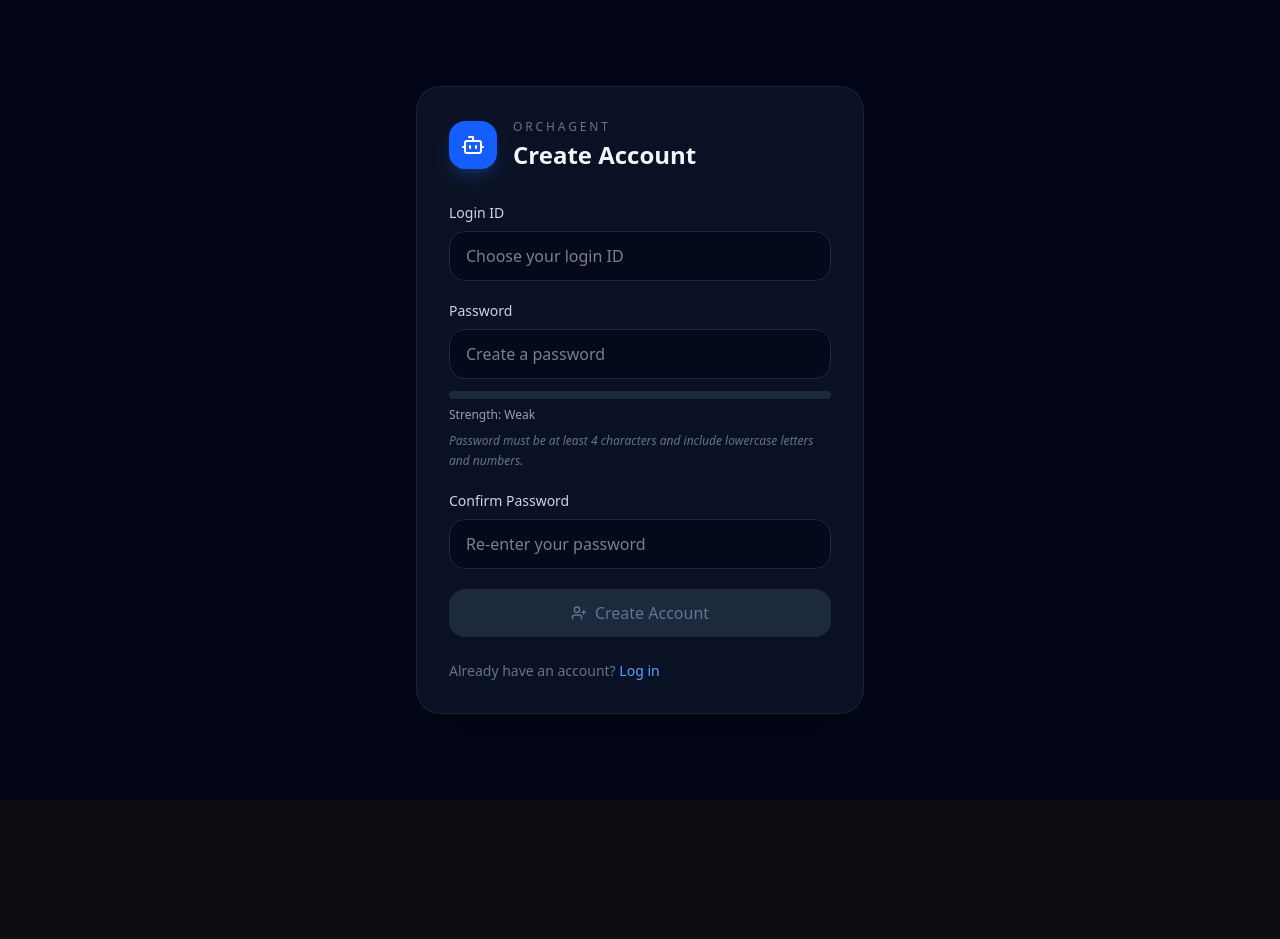
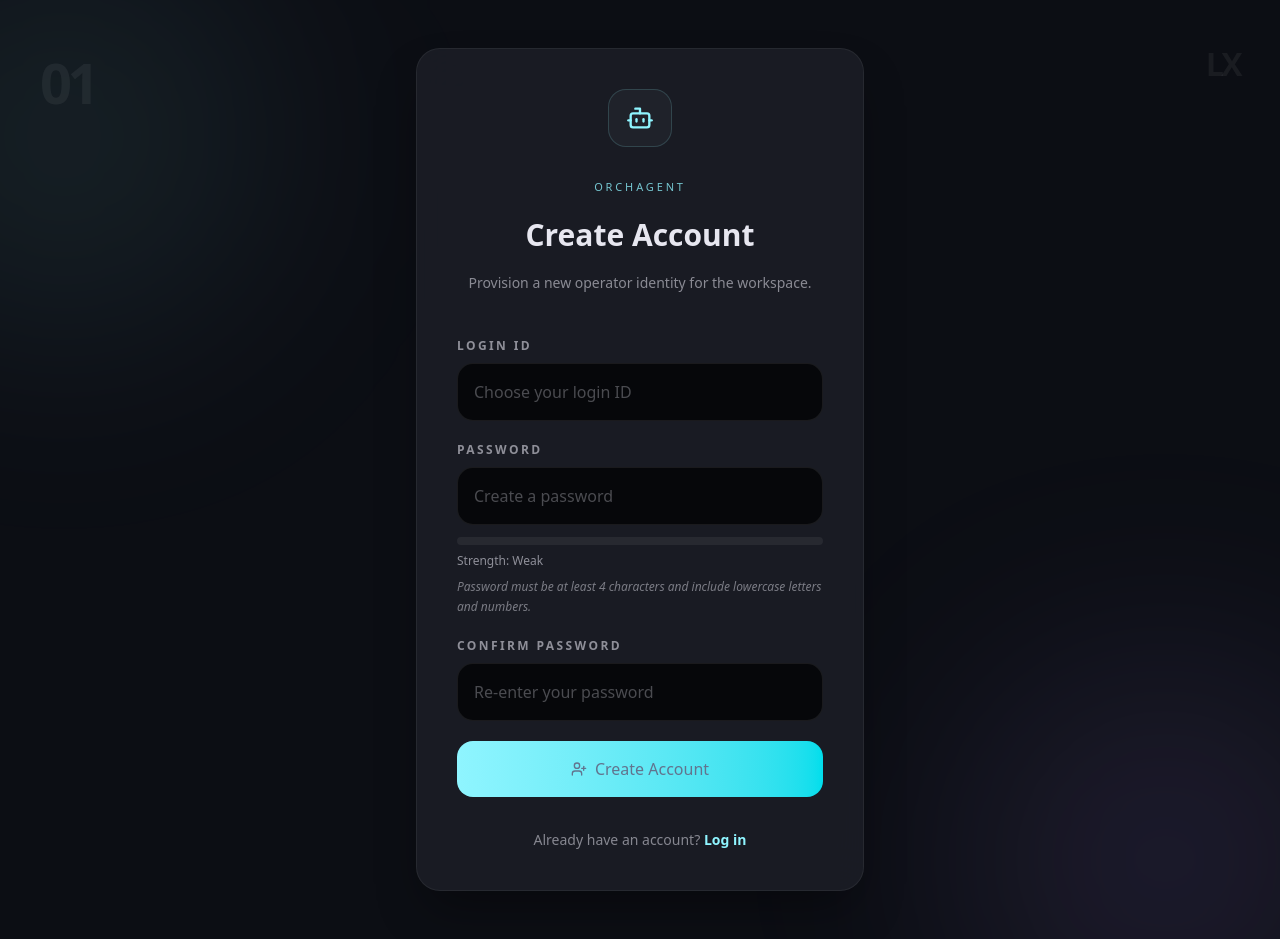
Before and after one commit to DONGRYEOLLEE1/orchagent, a Next.js app in the folder apps/frontend/: page /signup in a window 1280 px wide. Before the commit the page ends 800 px from the top, so only its background shows below. Built offline with nearby package versions, Linux system fonts and the light colour scheme; no server answers.

Commit message:
feat(auth): align auth surfaces with figma ui

```diff
--- a/apps/frontend/src/app/(auth)/login/page.tsx
+++ b/apps/frontend/src/app/(auth)/login/page.tsx
@@ -3,10 +3,11 @@
 import Link from 'next/link';
 import { useRouter } from 'next/navigation';
 import React, { useEffect, useState } from 'react';
-import { Bot, Loader2, LogIn } from 'lucide-react';
+import { Loader2, LogIn } from 'lucide-react';
 
 import { loginUser } from '@/lib/api';
 import { useAuth } from '@/components/auth/AuthProvider';
+import { AuthScaffold } from '@/components/auth/AuthScaffold';
 
 export default function LoginPage() {
   const router = useRouter();
@@ -38,35 +39,44 @@ export default function LoginPage() {
   };
 
   return (
-    <main className="flex min-h-screen items-center justify-center bg-slate-950 px-6 py-12 text-slate-100">
-      <div className="w-full max-w-md rounded-3xl border border-slate-800/80 bg-slate-900/70 p-8 shadow-2xl shadow-black/40 backdrop-blur-xl">
-        <div className="mb-8 flex items-center gap-4">
-          <div className="rounded-2xl bg-blue-600 p-3 shadow-lg shadow-blue-500/20">
-            <Bot className="text-white" />
-          </div>
-          <div>
-            <div className="text-xs uppercase tracking-[0.24em] text-slate-500">OrchAgent</div>
-            <h1 className="mt-1 text-2xl font-bold text-slate-100">Log In</h1>
-          </div>
+    <AuthScaffold
+      title="Log In"
+      subtitle="Enter your credential to access the cockpit."
+      footer={(
+        <>
+          Need an account?{' '}
+          <Link href="/signup" className="font-semibold text-[#8ff5ff] transition hover:text-[#c7fbff]">
+            Sign up
+          </Link>
+        </>
+      )}
+    >
+      <form className="space-y-5" onSubmit={handleSubmit}>
+        <div className="mb-6 text-center">
+          <h2 className="font-[var(--font-display)] text-[20px] font-bold text-[#e7e7f0]">
+            Launch App
+          </h2>
+          <p className="mt-2 text-[13px] leading-6 text-[rgba(170,170,179,0.78)]">
+            Authenticate to enter the orchestration workspace.
+          </p>
         </div>
 
-        <form className="space-y-5" onSubmit={handleSubmit}>
           <div>
-            <label className="mb-2 block text-sm font-medium text-slate-300" htmlFor="login-id">
+            <label className="mb-2 block text-[12px] font-semibold uppercase tracking-[0.2em] text-[rgba(170,170,179,0.82)]" htmlFor="login-id">
               Login ID
             </label>
             <input
               id="login-id"
               value={loginId}
               onChange={(e) => setLoginId(e.target.value)}
-              className="w-full rounded-2xl border border-slate-800 bg-slate-950/70 px-4 py-3 text-sm text-slate-100 outline-none transition focus:border-blue-500/60"
+              className="w-full rounded-[16px] border border-[rgba(255,255,255,0.08)] bg-black/70 px-4 py-4 text-sm text-[#e7e7f0] outline-none transition placeholder:text-[rgba(170,170,179,0.42)] focus:border-[rgba(143,245,255,0.28)]"
               placeholder="Enter your login ID"
               disabled={submitting}
             />
           </div>
 
           <div>
-            <label className="mb-2 block text-sm font-medium text-slate-300" htmlFor="password">
+            <label className="mb-2 block text-[12px] font-semibold uppercase tracking-[0.2em] text-[rgba(170,170,179,0.82)]" htmlFor="password">
               Password
             </label>
             <input
@@ -74,35 +84,28 @@ export default function LoginPage() {
               type="password"
               value={password}
               onChange={(e) => setPassword(e.target.value)}
-              className="w-full rounded-2xl border border-slate-800 bg-slate-950/70 px-4 py-3 text-sm text-slate-100 outline-none transition focus:border-blue-500/60"
+              className="w-full rounded-[16px] border border-[rgba(255,255,255,0.08)] bg-black/70 px-4 py-4 text-sm text-[#e7e7f0] outline-none transition placeholder:text-[rgba(170,170,179,0.42)] focus:border-[rgba(143,245,255,0.28)]"
               placeholder="Enter your password"
               disabled={submitting}
             />
           </div>
 
           {error ? (
-            <div className="rounded-2xl border border-red-500/20 bg-red-500/10 px-4 py-3 text-sm text-red-200">
+            <div className="rounded-[16px] border border-red-500/20 bg-red-500/10 px-4 py-3 text-sm text-red-200">
               {error}
             </div>
           ) : null}
 
           <button
             type="submit"
+            aria-label="Log In"
             disabled={submitting || !loginId.trim() || !password}
-            className="inline-flex w-full items-center justify-center gap-2 rounded-2xl bg-blue-600 px-4 py-3 text-sm font-semibold text-white transition hover:bg-blue-500 disabled:bg-slate-800 disabled:text-slate-500"
+            className="inline-flex w-full items-center justify-center gap-2 rounded-[16px] bg-gradient-to-r from-[#8ff5ff] to-[#00deec] px-4 py-4 text-sm font-semibold text-[#005359] transition hover:brightness-105 disabled:bg-slate-800 disabled:text-slate-500"
           >
             {submitting ? <Loader2 size={16} className="animate-spin" /> : <LogIn size={16} />}
-            <span>Log In</span>
+            <span>LAUNCH APP</span>
           </button>
-        </form>
-
-        <p className="mt-6 text-sm text-slate-500">
-          Need an account?{' '}
-          <Link href="/signup" className="font-medium text-blue-400 transition hover:text-blue-300">
-            Sign up
-          </Link>
-        </p>
-      </div>
-    </main>
+      </form>
+    </AuthScaffold>
   );
 }
--- a/apps/frontend/src/app/(auth)/signup/page.tsx
+++ b/apps/frontend/src/app/(auth)/signup/page.tsx
@@ -3,14 +3,15 @@
 import Link from 'next/link';
 import { useRouter } from 'next/navigation';
 import React, { useEffect, useMemo, useState } from 'react';
-import { Bot, Loader2, UserPlus } from 'lucide-react';
+import { Loader2, UserPlus } from 'lucide-react';
 
 import { signupUser } from '@/lib/api';
 import { useAuth } from '@/components/auth/AuthProvider';
+import { AuthScaffold } from '@/components/auth/AuthScaffold';
 
 function passwordStrength(password: string) {
   let score = 0;
-  if (password.length >= 15) score += 1;
+  if (password.length >= 4) score += 1;
   if (/[a-z]/.test(password)) score += 1;
   if (/\d/.test(password)) score += 1;
 
@@ -56,35 +57,35 @@ export default function SignupPage() {
   };
 
   return (
-    <main className="flex min-h-screen items-center justify-center bg-slate-950 px-6 py-12 text-slate-100">
-      <div className="w-full max-w-md rounded-3xl border border-slate-800/80 bg-slate-900/70 p-8 shadow-2xl shadow-black/40 backdrop-blur-xl">
-        <div className="mb-8 flex items-center gap-4">
-          <div className="rounded-2xl bg-blue-600 p-3 shadow-lg shadow-blue-500/20">
-            <Bot className="text-white" />
-          </div>
+    <AuthScaffold
+      title="Create Account"
+      subtitle="Provision a new operator identity for the workspace."
+      footer={(
+        <>
+          Already have an account?{' '}
+          <Link href="/login" className="font-semibold text-[#8ff5ff] transition hover:text-[#c7fbff]">
+            Log in
+          </Link>
+        </>
+      )}
+    >
+      <form className="space-y-5" onSubmit={handleSubmit}>
           <div>
-            <div className="text-xs uppercase tracking-[0.24em] text-slate-500">OrchAgent</div>
-            <h1 className="mt-1 text-2xl font-bold text-slate-100">Create Account</h1>
-          </div>
-        </div>
-
-        <form className="space-y-5" onSubmit={handleSubmit}>
-          <div>
-            <label className="mb-2 block text-sm font-medium text-slate-300" htmlFor="signup-login-id">
+            <label className="mb-2 block text-[12px] font-semibold uppercase tracking-[0.2em] text-[rgba(170,170,179,0.82)]" htmlFor="signup-login-id">
               Login ID
             </label>
             <input
               id="signup-login-id"
               value={loginId}
               onChange={(e) => setLoginId(e.target.value)}
-              className="w-full rounded-2xl border border-slate-800 bg-slate-950/70 px-4 py-3 text-sm text-slate-100 outline-none transition focus:border-blue-500/60"
+              className="w-full rounded-[16px] border border-[rgba(255,255,255,0.08)] bg-black/70 px-4 py-4 text-sm text-[#e7e7f0] outline-none transition placeholder:text-[rgba(170,170,179,0.42)] focus:border-[rgba(143,245,255,0.28)]"
               placeholder="Choose your login ID"
               disabled={submitting}
             />
           </div>
 
           <div>
-            <label className="mb-2 block text-sm font-medium text-slate-300" htmlFor="signup-password">
+            <label className="mb-2 block text-[12px] font-semibold uppercase tracking-[0.2em] text-[rgba(170,170,179,0.82)]" htmlFor="signup-password">
               Password
             </label>
             <input
@@ -92,24 +93,24 @@ export default function SignupPage() {
               type="password"
               value={password}
               onChange={(e) => setPassword(e.target.value)}
-              className="w-full rounded-2xl border border-slate-800 bg-slate-950/70 px-4 py-3 text-sm text-slate-100 outline-none transition focus:border-blue-500/60"
+              className="w-full rounded-[16px] border border-[rgba(255,255,255,0.08)] bg-black/70 px-4 py-4 text-sm text-[#e7e7f0] outline-none transition placeholder:text-[rgba(170,170,179,0.42)] focus:border-[rgba(143,245,255,0.28)]"
               placeholder="Create a password"
               disabled={submitting}
             />
-            <div className="mt-3 h-2 overflow-hidden rounded-full bg-slate-800">
+            <div className="mt-3 h-2 overflow-hidden rounded-full bg-[rgba(255,255,255,0.06)]">
               <div
                 className={`h-full transition-all ${strength.tone}`}
-                style={{ width: password ? `${Math.min(password.length * 6, 100)}%` : '0%' }}
+                style={{ width: password ? `${Math.min(password.length * 16, 100)}%` : '0%' }}
               />
             </div>
-            <div className="mt-2 text-xs font-medium text-slate-400">Strength: {strength.label}</div>
-            <p className="mt-2 text-xs italic leading-5 text-slate-500">
+            <div className="mt-2 text-xs font-medium text-[rgba(170,170,179,0.82)]">Strength: {strength.label}</div>
+            <p className="mt-2 text-xs italic leading-5 text-[rgba(170,170,179,0.68)]">
               Password must be at least 4 characters and include lowercase letters and numbers.
             </p>
           </div>
 
           <div>
-            <label className="mb-2 block text-sm font-medium text-slate-300" htmlFor="signup-confirm-password">
+            <label className="mb-2 block text-[12px] font-semibold uppercase tracking-[0.2em] text-[rgba(170,170,179,0.82)]" htmlFor="signup-confirm-password">
               Confirm Password
             </label>
             <input
@@ -117,14 +118,14 @@ export default function SignupPage() {
               type="password"
               value={confirmPassword}
               onChange={(e) => setConfirmPassword(e.target.value)}
-              className="w-full rounded-2xl border border-slate-800 bg-slate-950/70 px-4 py-3 text-sm text-slate-100 outline-none transition focus:border-blue-500/60"
+              className="w-full rounded-[16px] border border-[rgba(255,255,255,0.08)] bg-black/70 px-4 py-4 text-sm text-[#e7e7f0] outline-none transition placeholder:text-[rgba(170,170,179,0.42)] focus:border-[rgba(143,245,255,0.28)]"
               placeholder="Re-enter your password"
               disabled={submitting}
             />
           </div>
 
           {error ? (
-            <div className="rounded-2xl border border-red-500/20 bg-red-500/10 px-4 py-3 text-sm text-red-200">
+            <div className="rounded-[16px] border border-red-500/20 bg-red-500/10 px-4 py-3 text-sm text-red-200">
               {error}
             </div>
           ) : null}
@@ -132,20 +133,12 @@ export default function SignupPage() {
           <button
             type="submit"
             disabled={submitting || !loginId.trim() || !password || !confirmPassword}
-            className="inline-flex w-full items-center justify-center gap-2 rounded-2xl bg-blue-600 px-4 py-3 text-sm font-semibold text-white transition hover:bg-blue-500 disabled:bg-slate-800 disabled:text-slate-500"
+            className="inline-flex w-full items-center justify-center gap-2 rounded-[16px] bg-gradient-to-r from-[#8ff5ff] to-[#00deec] px-4 py-4 text-sm font-semibold text-[#005359] transition hover:brightness-105 disabled:bg-slate-800 disabled:text-slate-500"
           >
             {submitting ? <Loader2 size={16} className="animate-spin" /> : <UserPlus size={16} />}
             <span>Create Account</span>
           </button>
-        </form>
-
-        <p className="mt-6 text-sm text-slate-500">
-          Already have an account?{' '}
-          <Link href="/login" className="font-medium text-blue-400 transition hover:text-blue-300">
-            Log in
-          </Link>
-        </p>
-      </div>
-    </main>
+      </form>
+    </AuthScaffold>
   );
 }
--- /dev/null
+++ b/apps/frontend/src/components/auth/AuthScaffold.tsx
@@ -0,0 +1,52 @@
+import type { ReactNode } from 'react';
+
+import { Bot } from 'lucide-react';
+
+export function AuthScaffold({
+  title,
+  subtitle,
+  children,
+  footer,
+}: {
+  title: string;
+  subtitle: string;
+  children: ReactNode;
+  footer?: ReactNode;
+}) {
+  return (
+    <main className="relative flex min-h-screen items-center justify-center overflow-hidden bg-[var(--oa-bg)] px-6 py-12 text-[var(--oa-copy)]">
+      <div className="pointer-events-none absolute inset-0">
+        <div className="absolute left-[-10%] top-[-6%] h-[24rem] w-[24rem] rounded-full bg-[rgba(143,245,255,0.09)] blur-[120px]" />
+        <div className="absolute bottom-[-12%] right-[-6%] h-[24rem] w-[24rem] rounded-full bg-[rgba(172,137,255,0.12)] blur-[120px]" />
+      </div>
+
+      <div className="pointer-events-none absolute left-10 top-10 hidden text-[56px] font-bold tracking-[-0.08em] text-[rgba(255,255,255,0.06)] lg:block">
+        01
+      </div>
+      <div className="pointer-events-none absolute right-10 top-10 text-[32px] font-bold tracking-[-0.08em] text-[rgba(255,255,255,0.06)]">
+        LX
+      </div>
+
+      <div className="relative z-10 w-full max-w-[448px] rounded-[24px] border border-[rgba(255,255,255,0.06)] bg-[rgba(29,31,40,0.82)] px-10 py-10 shadow-2xl shadow-black/40 backdrop-blur-xl">
+        <div className="mb-10 text-center">
+          <div className="mx-auto mb-8 flex h-[58px] w-16 items-center justify-center rounded-[18px] border border-[rgba(143,245,255,0.16)] bg-[rgba(35,38,46,0.75)] text-[#8ff5ff]">
+            <Bot size={28} />
+          </div>
+          <div className="text-[11px] uppercase tracking-[0.26em] text-[rgba(143,245,255,0.78)]">
+            OrchAgent
+          </div>
+          <h1 className="mt-4 font-[var(--font-display)] text-[30px] font-bold text-[#e7e7f0]">
+            {title}
+          </h1>
+          <p className="mt-3 text-[14px] leading-7 text-[rgba(170,170,179,0.78)]">
+            {subtitle}
+          </p>
+        </div>
+
+        {children}
+
+        {footer ? <div className="mt-8 text-center text-[14px] text-[rgba(170,170,179,0.76)]">{footer}</div> : null}
+      </div>
+    </main>
+  );
+}
```
Also changed, not shown: apps/frontend/src/app/page.tsx (+36 -24 lines), apps/frontend/src/components/workspace/ReasoningSummaryPanel.tsx (+5 -2 lines), 2 other files (tests, documents, lock files or other folders).
